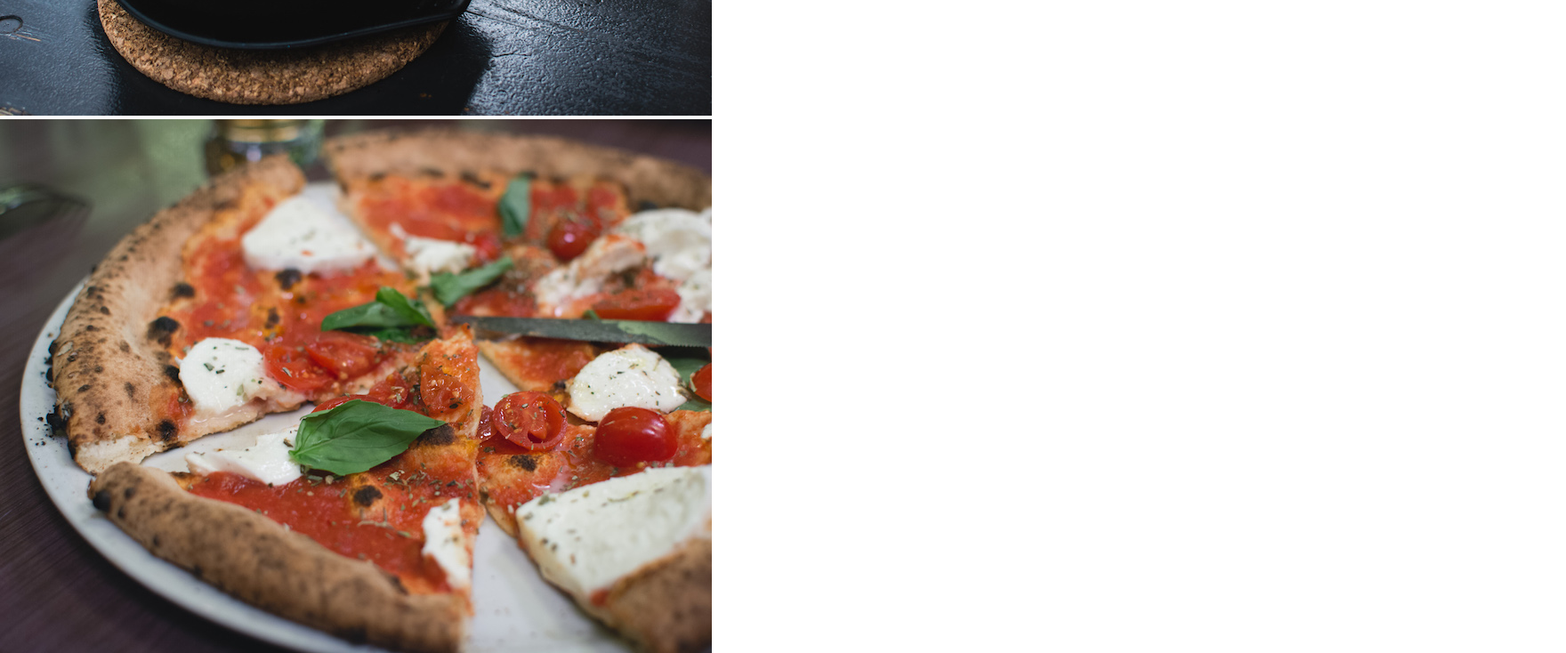
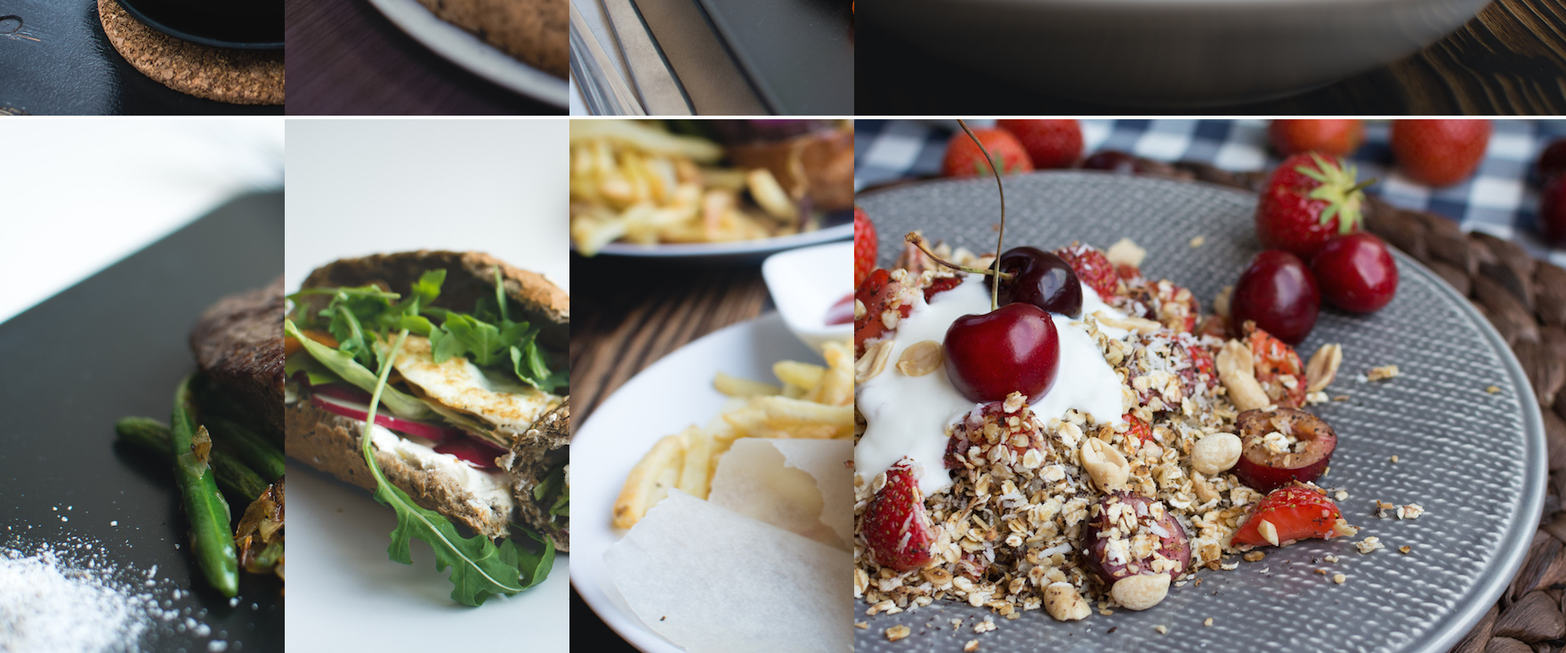
Before and after one commit to MajhiRockzZ/omnifood, a plain HTML site: page index.html in a window 1280 px wide. Shown: the part 2020-2754 px from the top of the page at 89% size, 1760 px wide, since content can reach past the window. Drawn offline with nearby package versions, Linux system fonts and the light colour scheme.

Commit message:
Add class to food img

```diff
--- a/index.html
+++ b/index.html
@@ -76,44 +76,44 @@
 <section class="section-meals">
     <ul class="meals-showcase">
         <li>
-            <figure>
+            <figure class="meal-photo">
                 <img src="resources/img/1.jpg" alt="Korean bibimbap with egg and vegetables">
             </figure>
         </li>
         <li>
-            <figure>
+            <figure class="meal-photo">
                 <img src="resources/img/2.jpg" alt="Simple italian pizza with cherry tomatoes">
             </figure>
         </li>
         <li>
-            <figure>
+            <figure class="meal-photo">
                 <img src="resources/img/3.jpg" alt="Chicken breast steak with vegetables">
             </figure>
         </li>
         <li>
-            <figure>
+            <figure class="meal-photo">
                 <img src="resources/img/4.jpg" alt="Autumn pumpkin soup">
             </figure>
         </li>
     </ul>
     <ul class="meals-showcase">
         <li>
-            <figure>
+            <figure class="meal-photo">
                 <img src="resources/img/5.jpg" alt="Paleo beef steak with vegetables">
             </figure>
         </li>
         <li>
-            <figure>
+            <figure class="meal-photo">
                 <img src="resources/img/6.jpg" alt="Healthy baguette with egg and vegetables">
             </figure>
         </li>
         <li>
-            <figure>
+            <figure class="meal-photo">
                 <img src="resources/img/7.jpg" alt="Burger with cheddar and bacon">
             </figure>
         </li>
         <li>
-            <figure>
+            <figure class="meal-photo">
                 <img src="resources/img/8.jpg" alt="Granola with cherries and strawberries">
             </figure>
         </li>
--- a/resources/css/style.css
+++ b/resources/css/style.css
@@ -194,3 +194,18 @@ header {
 .main-nav li a:active {
     border-bottom: 2px solid #e67e22;
 }
+
+/* ------------------------------------ */
+/* MEALS */
+/* ------------------------------------ */
+
+.meals-showcase {
+    list-style: none;
+    width: 100%;
+}
+
+.meals-showcase li {
+    display: block;
+    float: left;
+    width: 25%;
+}
```
